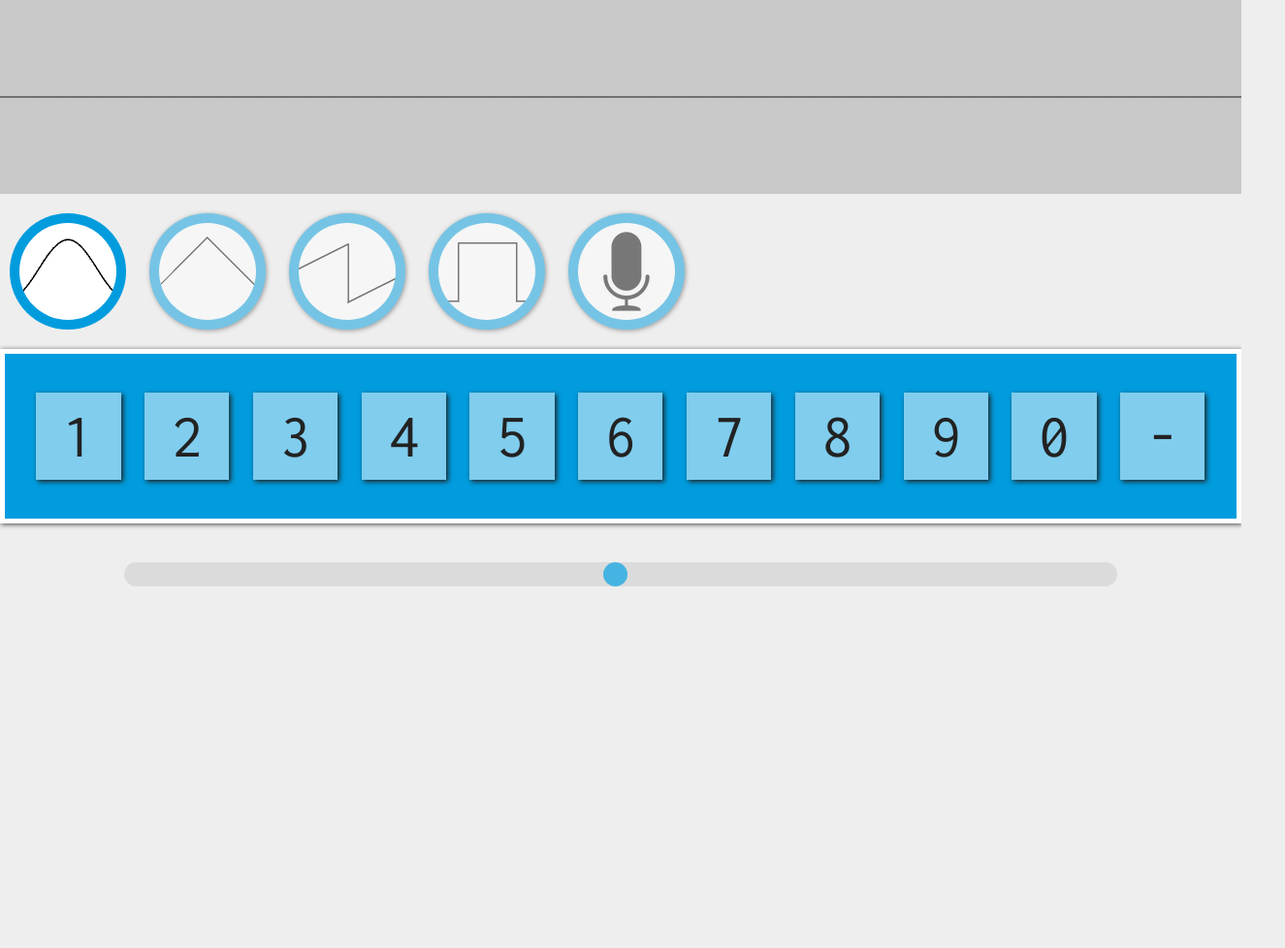
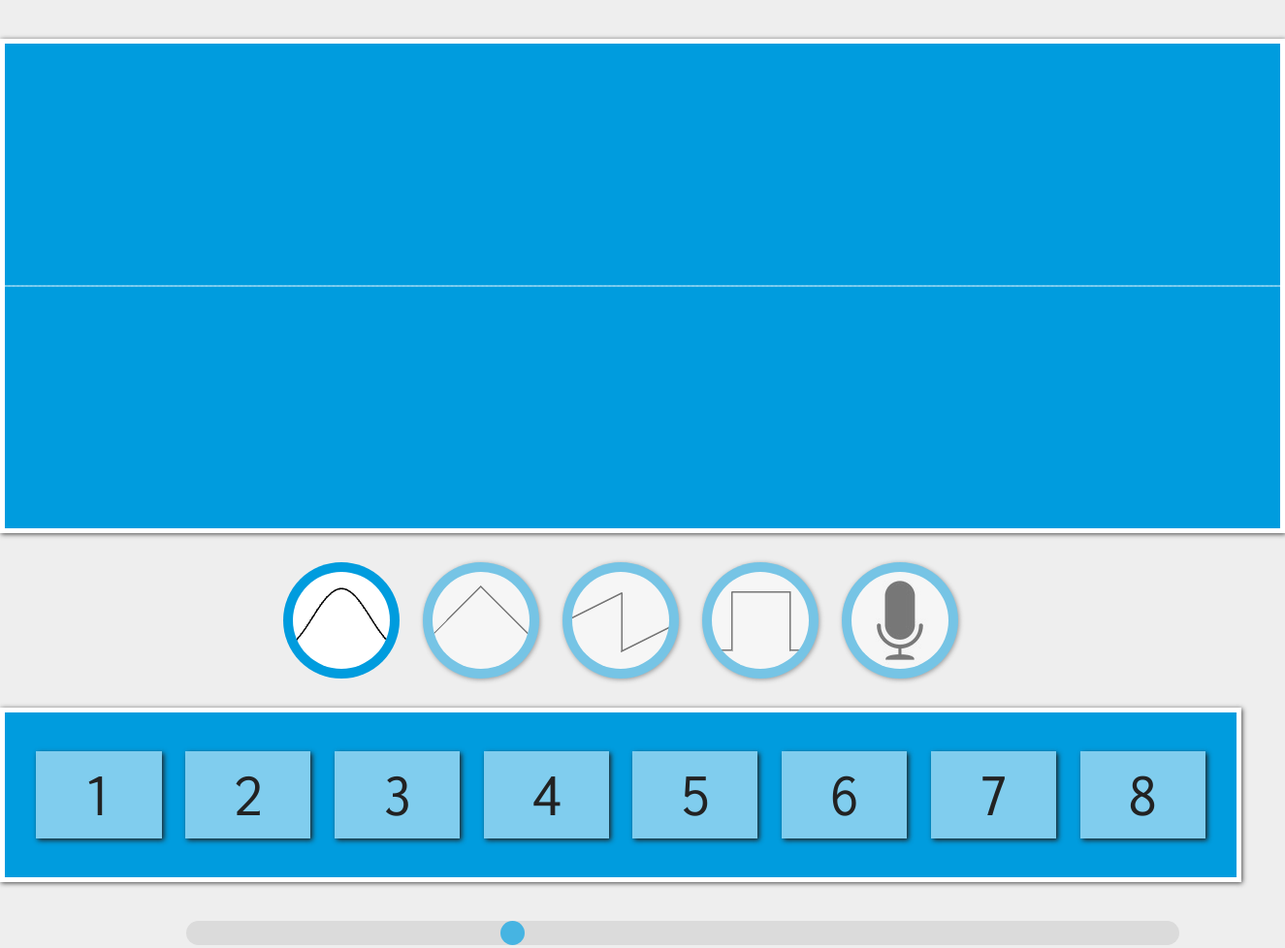
Before and after one commit to jacksonhenry3/AFM_Audio_Demo, a plain HTML site: page index.html in a window 1280 px wide. Shown: the whole page at 97% size, 1325 px wide, since content can reach past the window. Before the commit the page ends 800 px from the top, so only its background shows below. Drawn offline with nearby package versions, Linux system fonts and the light colour scheme.

Commit message:
reduced frequency

```diff
--- a/css/main.css
+++ b/css/main.css
@@ -99,7 +99,7 @@ textarea {
    ========================================================================== */
 body{
   background-color: #eee;
-
+  text-align: center;
 }
 
 #myRange{
@@ -143,12 +143,21 @@ body{
 
 
 #oscilloscope{
-width: 100%;
+  display: block;
+  /* max-width: 1315px;
+  width:100%;
+  height:500px; */
+  margin-left:auto;
+  margin-right:auto;
+  margin-top:40px;
+  box-shadow: 1px 1px 5px #444;
+  border: 5px solid white;
 }
 .input_selection{
-  margin:10px;
-
-  max-width: 1315px;
+  margin:20px;
+  /* width:100%; */
+  display: inline-block;
+  /* max-width: 1315px; */
   margin-left:auto;
   margin-right:auto;
 }
@@ -204,7 +213,7 @@ width: 100%;
 .key{
   position: relative;
   display: inline-block;
-  width:8%;
+  width:10.5%;
   margin-left: 1%;
   margin-right: 1%;
   background: rgba(255, 255, 255, 0.5);
--- a/index.html
+++ b/index.html
@@ -42,9 +42,9 @@
     <div class = "key"> 6 </div>
     <div class = "key"> 7 </div>
     <div class = "key"> 8 </div>
-    <div class = "key"> 9 </div>
+    <!-- <div class = "key"> 9 </div>
     <div class = "key"> 0 </div>
-    <div class = "key"> - </div>
+    <div class = "key"> - </div> -->
   </div>
   <!-- <div class = "keyrow" id = "keyrow1">
 <div class = "key"> q </div>
@@ -70,8 +70,9 @@
   <div class = "key"> l </div>
   </div> -->
 </div>
-
- <input type="range" min="1" max="100" value="50" class="slider" id="myRange" step = .000000001>
+ <!-- <input type="range" min="1" max="100" value="50" class="slider" id="myRange" step = .000000001> -->
+  <input type="range" min="4.09" max="6.9" value="5" class="slider" id="myRange" step = .000000001>
+  <!-- <input type="range" min="-25" max="25" value="1" class="slider" id="offset" step = .000000001> -->
 
 
   <script src="js/vendor/modernizr-3.7.1.min.js"></script>
--- a/js/audio.js
+++ b/js/audio.js
@@ -25,7 +25,7 @@ function playNote(freq, type){
   gainNode.gain.setValueAtTime(0, audioCtx.currentTime);
 
   oscillator.start();
-  gainNode.gain.linearRampToValueAtTime(.2, audioCtx.currentTime + .1);
+  gainNode.gain.linearRampToValueAtTime(.1, audioCtx.currentTime + .1);
   return [oscillator,gainNode]
 }
 
@@ -42,20 +42,20 @@ freqObj = {
 }
 
 freqObj = {
-  "1":261.63,
-  "2":293.66,
-  "3":329.63,
-  "4":349.23,
-  "5":392.00,
-  "6":440.00,
-  "7":493.88,
-  "8":523.25,
-  "9":587.33,
-  "0":659.25,
-  "½":783.99
+  "1":261.63/2,
+  "2":293.66/2,
+  "3":329.63/2,
+  "4":349.23/2,
+  "5":392.00/2,
+  "6":440.00/2,
+  "7":493.88/2,
+  "8":523.25/2
+  // "9":587.33/4,
+  // "0":659.25/4,
+  // "½":783.99/4
 }
 
-
+var n =1
 $("#myRange").on('input', function(){console.log("A")});
 
 var slider = document.getElementById("myRange");
@@ -63,25 +63,54 @@ var slider = document.getElementById("myRange");
 // output.innerHTML = slider.value; // Display the default slider value
 
 // Update the current slider value (each time you drag the slider handle)
-slider.onmouseout = function(){ if (micQQ) {source.connect(analyserNode);
-source.connect(audioCtx.destination);
+slider.onmouseout = function(){ micQ = false;sliderGainNode.gain.linearRampToValueAtTime(0, audioCtx.currentTime + .1);console.log(  sliderOscilator.frequency.value);
 
-}micQ = false;sliderGainNode.gain.linearRampToValueAtTime(0, audioCtx.currentTime + .1);};
+  if (typeof micQQ !== 'undefined') {
+    if (micQQ) {source.connect(analyserNode);
+  }
+
+
+if (typeof source !== 'undefined') {
+  source.connect(audioCtx.destination);
+}
+}};
+
+
+slider.ontouchend = function(){ micQ = false;sliderGainNode.gain.linearRampToValueAtTime(0, audioCtx.currentTime + .1);console.log(  sliderOscilator.frequency.value);
+
+  if (typeof micQQ !== 'undefined') {
+    if (micQQ) {source.connect(analyserNode);
+  }
+
+
+if (typeof source !== 'undefined') {
+  source.connect(audioCtx.destination);
+}
+}};
+
+
+
 slider.oninput = function() {
   micQ = true
-  source.disconnect()
-  sliderOscilator.frequency.setValueAtTime(this.value*15+100, audioCtx.currentTime);
-  sliderGainNode.gain.linearRampToValueAtTime(.2, audioCtx.currentTime + .1);
+
+  sliderOscilator.frequency.setValueAtTime(Math.exp(this.value), audioCtx.currentTime);
+  sliderGainNode.gain.linearRampToValueAtTime(.1, audioCtx.currentTime + .1);
+
+  if (typeof source !== 'undefined') {
+    source.disconnect()
+}
+
 }
 
 
 
 
 $(document).keydown(function(event){
-  if (oscilatorObj[event.keyCode] == null && ! micQ ) {
-      note = String.fromCharCode(event.keyCode).toLowerCase()
+  note = String.fromCharCode(event.keyCode).toLowerCase()
+  if (oscilatorObj[note] == null && ! micQ ) {
+
       console.log(note)
-      oscilatorObj[event.keyCode] = playNote(freqObj[note],oscType)
+      oscilatorObj[note] = playNote(freqObj[note],oscType)
   }
 
 
@@ -90,10 +119,11 @@ $(document).keydown(function(event){
 });
 $(document).keyup(function(event){
     if (! micQ) {
+      note = String.fromCharCode(event.keyCode).toLowerCase()
 
-    oscilatorObj[event.keyCode][1].gain.linearRampToValueAtTime(0, audioCtx.currentTime + .1);
-    oscilatorObj[event.keyCode][0].stop(audioCtx.currentTime + .15);
-    oscilatorObj[event.keyCode] = null
+    oscilatorObj[note][1].gain.linearRampToValueAtTime(0, audioCtx.currentTime + .1);
+    oscilatorObj[note][0].stop(audioCtx.currentTime + .15);
+    oscilatorObj[note] = null
   }
 
 
@@ -106,6 +136,37 @@ var lastClickedID = "sine"
 var micQ = false
 $("#"+lastClickedID).css("box-shadow", "0px 0px 0px #444");
 $("#"+lastClickedID).css("opacity", "1");
+
+
+
+
+
+$(".key").bind("touchstart mousedown",function(){
+  console.log(this.innerHTML)
+  if (oscilatorObj[this.innerHTML] == null && ! micQ ) {
+      note = parseFloat(this.innerHTML)
+      console.log(typeof note)
+      oscilatorObj[this.innerHTML] = playNote(freqObj[note],oscType)
+  }
+
+});
+
+
+$(".key").bind("touchend mouseup",function(){
+    if (! micQ) {
+      note = parseFloat(this.innerHTML)
+
+    oscilatorObj[this.innerHTML][1].gain.linearRampToValueAtTime(0, audioCtx.currentTime + .1);
+    oscilatorObj[this.innerHTML][0].stop(audioCtx.currentTime + .15);
+    oscilatorObj[this.innerHTML] = null
+  }
+
+
+var micQQ = false;
+
+});
+
+
 
 
 $(".button").click(function(){
@@ -173,43 +234,122 @@ var stream;
 
 
 analyserNode.fftSize = 2048;
-analyserNode.fftSize = 4096;
 var bufferLength = analyserNode.frequencyBinCount;
 var dataArray = new Uint8Array(bufferLength);
 analyserNode.getByteTimeDomainData(dataArray);
 
 // Get a canvas defined with ID "oscilloscope"
 var canvas = document.getElementById("oscilloscope");
+canvas.width = 1315;
+canvas.height = 500;
 var canvasCtx = canvas.getContext("2d");
 
 // draw an oscilloscope of the current audio source
-canvas.width = window.innerWidth;
-canvas.height = 200;
+
+
+
+
+var t = 0;
+
+
+
+var velocity = 0;
+
+// var s = document.getElementById("offset");
+// // var output = document.getElementById("demo");
+// // output.innerHTML = slider.value; // Display the default slider value
+// var dt = .01;
+// var triggerpointx = 0;
+// s.oninput = function() {
+//   velocity = parseFloat(this.value);
+//   console.log("A")
+// }
+
+
+
+
+var pastTime = audioCtx.currentTime
+var time = audioCtx.currentTime
+
+
+const arrAvg = arr => arr.reduce((a,b) => a + b, 0) / arr.length
+
+
+var  velocityHist = [];
+// var velocity;
+var pastX = 0;
+var triggerpointx = 0;
+vhist = [];
 function draw() {
 
   requestAnimationFrame(draw);
+  time = audioCtx.currentTime
 
   analyserNode.getByteTimeDomainData(dataArray);
 
-  canvasCtx.fillStyle = "rgb(200, 200, 200)";
+  // canvasCtx.fillStyle = "rgb(0, 61, 87)";
+  canvasCtx.fillStyle = "rgb(0, 156, 222)";
   canvasCtx.fillRect(0, 0, canvas.width, canvas.height);
 
   canvasCtx.lineWidth = 1;
-  canvasCtx.strokeStyle = "rgb(0, 0, 0)";
+  canvasCtx.strokeStyle = "rgba(255, 255, 255, 1)";
 
   canvasCtx.beginPath();
 
   var sliceWidth = canvas.width * 1.0 / bufferLength;
   var x = 0;
 
+
+  // get trigger?
+  trigger = 0
+
+
   for (var i = 0; i < bufferLength; i++) {
 
     var v = dataArray[i] / 128.0;
     var y = canvas.height / 2+(v-1)*canvas.height;
 
+    if (y>trigger) {
+      triggerpointx = x
+      trigger = y
+    }
+
+
+    x += sliceWidth;
+  }
+
+
+  if (velocityHist.length>=100) {
+    velocityHist.shift()
+
+  }
+  velocityHist.push((triggerpointx-pastX))///(time-pastTime))
+  // console.log((triggerpointx-pastX))
+  // console.log(triggerpointx-pastX)
+  // console.log("")
+  if ((triggerpointx-pastX)<=0) {
+    // console.log("WTF")
+    velocityHist.push((triggerpointx-pastX)/(time-pastTime))
+  }
+  // if ((triggerpointx-pastX)>0) {
+  //   console.log("FTW")
+  // }
+  pastX = triggerpointx
+  // velocity = arrAvg(velocityHist)
+  // console.log(velocityHist)
+  x = 0
+  for (var i = 0; i < bufferLength; i++) {
+
+    var v = dataArray[i] / 128.0;
+    var y = canvas.height / 2+(v-1)*canvas.height;
+    // console.log(velocity)
     if (i === 0) {
+      // canvasCtx.moveTo(((x-velocity*time*100)%canvas.width+canvas.width)%canvas.width, y);
+      // canvasCtx.moveTo(x-triggerpointx, y);
       canvasCtx.moveTo(x, y);
     } else {
+      // canvasCtx.lineTo(((x-velocity*time*100)%canvas.width+canvas.width)%canvas.width, y);
+      // canvasCtx.lineTo(x-triggerpointx, y);
       canvasCtx.lineTo(x, y);
     }
 
@@ -218,6 +358,8 @@ function draw() {
 
   canvasCtx.lineTo(canvas.width, canvas.height / 2);
   canvasCtx.stroke();
+
+  pastTime = audioCtx.currentTime
 }
 
 draw();
--- a/js/main.js
+++ b/js/main.js
@@ -22,3 +22,26 @@ $(document).keyup(function(event){
     $(".key:contains(" +charachter+")").css("left", "0px");
 
 });
+
+
+
+
+$(".key").bind("touchstart mousedown",function(){
+
+  charachter = this.innerHTML
+    $(".key:contains(" + charachter+")").css("box-shadow", "0px 0px 0px #222");
+    $(".key:contains(" +charachter+")").css("background", "rgba(255, 255, 255, .7)");
+    $(".key:contains(" +charachter+")").css("top", "2px");
+    $(".key:contains(" +charachter+")").css("left", "2px");
+
+});
+
+
+$(".key").bind("touchend mouseup",function(){
+
+  charachter = this.innerHTML
+  $(".key:contains(" + charachter+")").css("box-shadow", "2px 2px 5px #222");
+  $(".key:contains(" + charachter+")").css("background", "rgba(255, 255, 255, 0.5)");
+  $(".key:contains(" +charachter+")").css("top", "0px");
+  $(".key:contains(" +charachter+")").css("left", "0px");
+});
```
